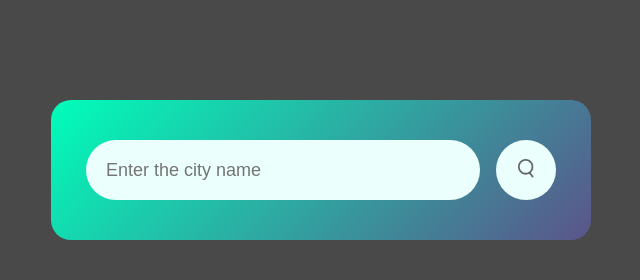
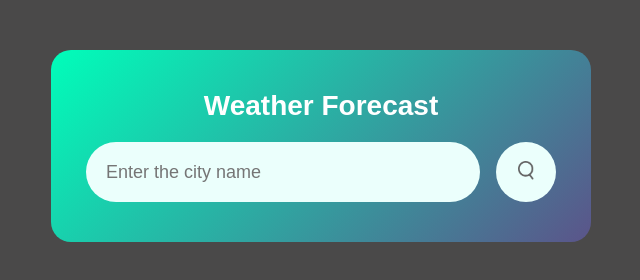
Before and after one commit to kuruva-radhakrishna/weather, a plain HTML site: page index.html in a window 1280 px wide. Shown: the whole page, without its empty margins (319-959 px from the left). Drawn offline with Linux system fonts and the light colour scheme.

Commit message:
adding title

```diff
--- a/index.html
+++ b/index.html
@@ -8,6 +8,7 @@
 </head>
 <body>
     <div class="card">
+        <h1 class="card-title">Weather Forecast</h1>
         <div class="searchBox">
             <input type="text" placeholder="Enter the city name">
             <button><img src="images/search.png" alt="search icon"></button>
--- a/styles.css
+++ b/styles.css
@@ -11,16 +11,24 @@ body{
     width : 90%;
     background: linear-gradient(135deg,#00feba ,#5b548a);
     color :white;
-    margin : 100px auto 0;
+    margin : 50px auto 0;
     border-radius: 20px;
     padding : 40px 35px;
     text-align: center;
 }
+.card-title {
+    text-align: center;
+    font-size: 28px;
+    font-weight: bold;
+    color:white; /* Change color as desired */
+    margin-bottom: 20px;
+  }
 .searchBox{
     width : 100%;
     display: flex;
     align-items: center;
     justify-content: center;
+    margin-top: 20px;
 }
 .searchBox input{
     border : 0;
```
